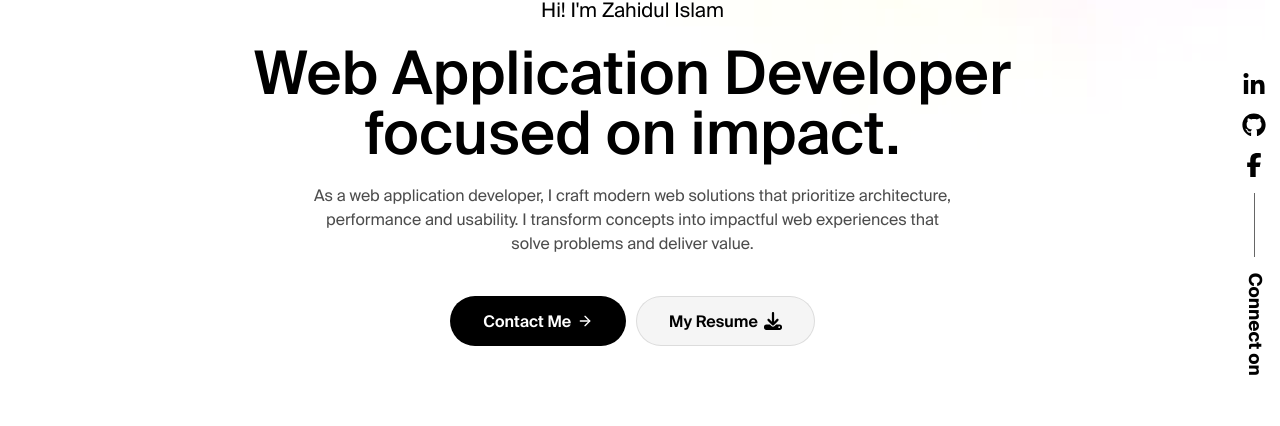
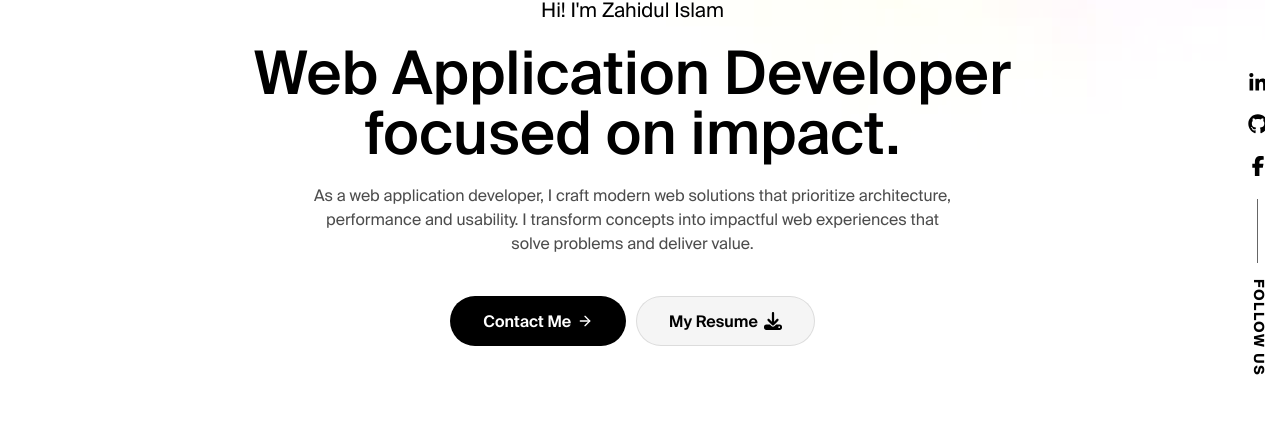
Before and after one commit to zahid-official/portfolio-v1, a Next.js app: page / in a window 1280 px wide. Shown: the part 360-786 px from the top of the page. Built offline with nearby package versions, Linux system fonts and the light colour scheme.

Commit message:
Fix social sections color issue

```diff
--- a/src/app/globals.css
+++ b/src/app/globals.css
@@ -141,4 +141,45 @@
   .vertical-text {
     writing-mode: vertical-lr;
   }
+
+  .social-rail {
+    display: flex;
+    flex-direction: column;
+    align-items: center;
+    gap: 1rem;
+    color: #fff;
+    mix-blend-mode: exclusion;
+    z-index: 20;
+  }
+
+  .social-rail__list {
+    display: flex;
+    flex-direction: column;
+    gap: 0.9rem;
+  }
+
+  .social-rail__link {
+    display: inline-flex;
+    font-size: 1.25rem;
+    line-height: 1;
+    transition: opacity 150ms ease;
+  }
+
+  .social-rail__link:hover {
+    opacity: 0.75;
+  }
+
+  .social-rail__divider {
+    width: 1px;
+    height: 4rem;
+    background: currentColor;
+    opacity: 0.6;
+  }
+
+  .social-rail__label {
+    font-size: 0.875rem;
+    font-weight: 700;
+    letter-spacing: 0.12em;
+    text-transform: uppercase;
+  }
 }
--- a/src/components/home/sections/Hero.tsx
+++ b/src/components/home/sections/Hero.tsx
@@ -66,38 +66,44 @@ const Hero = () => {
         </div>
 
         {/* social */}
-        <div className="fixed bottom-16 right-3 hidden flex-col items-center gap-4 text-2xl lg:flex">
+        <div className="social-rail fixed bottom-16 right-3 hidden items-center lg:flex">
+          <ul className="social-rail__list">
+            <li>
               <Link
                 href="https://www.linkedin.com/in/zahid-web/"
                 target="_blank"
                 rel="noreferrer"
-            className="transition-colors hover:text-black/70"
+                aria-label="LinkedIn"
+                className="social-rail__link"
               >
                 <FaLinkedinIn />
               </Link>
-
+            </li>
+            <li>
               <Link
                 href="https://github.com/zahid-official"
                 target="_blank"
                 rel="noreferrer"
-            className="transition-colors hover:text-black/70"
+                aria-label="GitHub"
+                className="social-rail__link"
               >
                 <FaGithub />
               </Link>
-
+            </li>
+            <li>
               <Link
                 href="https://www.facebook.com/zahid.official8"
                 target="_blank"
                 rel="noreferrer"
-            className="transition-colors hover:text-black/70"
+                aria-label="Facebook"
+                className="social-rail__link"
               >
                 <FaFacebookF />
               </Link>
-
-          <div className="h-16 w-px bg-black/60"></div>
-          <p className="vertical-text text-lg font-bold text-black">
-            Connect on
-          </p>
+            </li>
+          </ul>
+          <div className="social-rail__divider" />
+          <p className="social-rail__label vertical-text">Follow us</p>
         </div>
       </div>
     </header>
```
Lines whose indentation alone changed are shown as unchanged.
